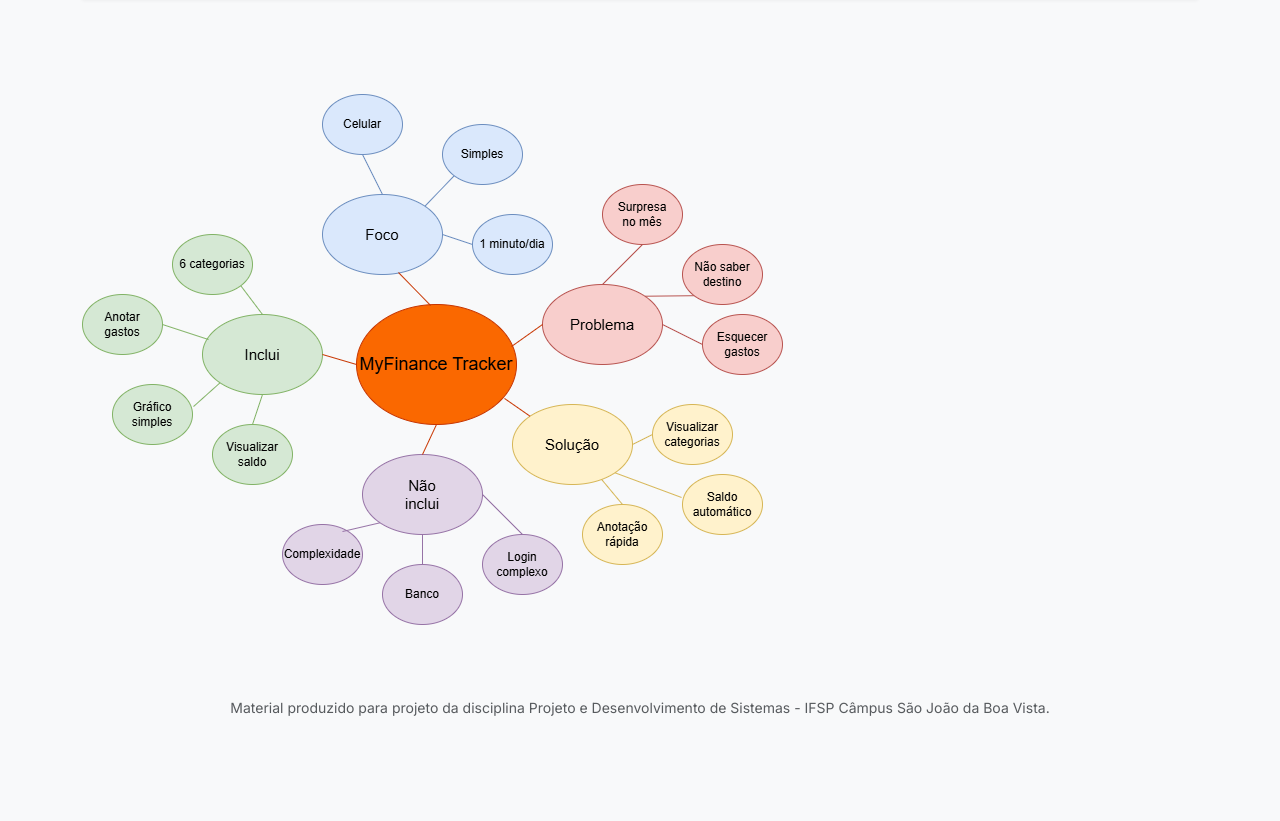
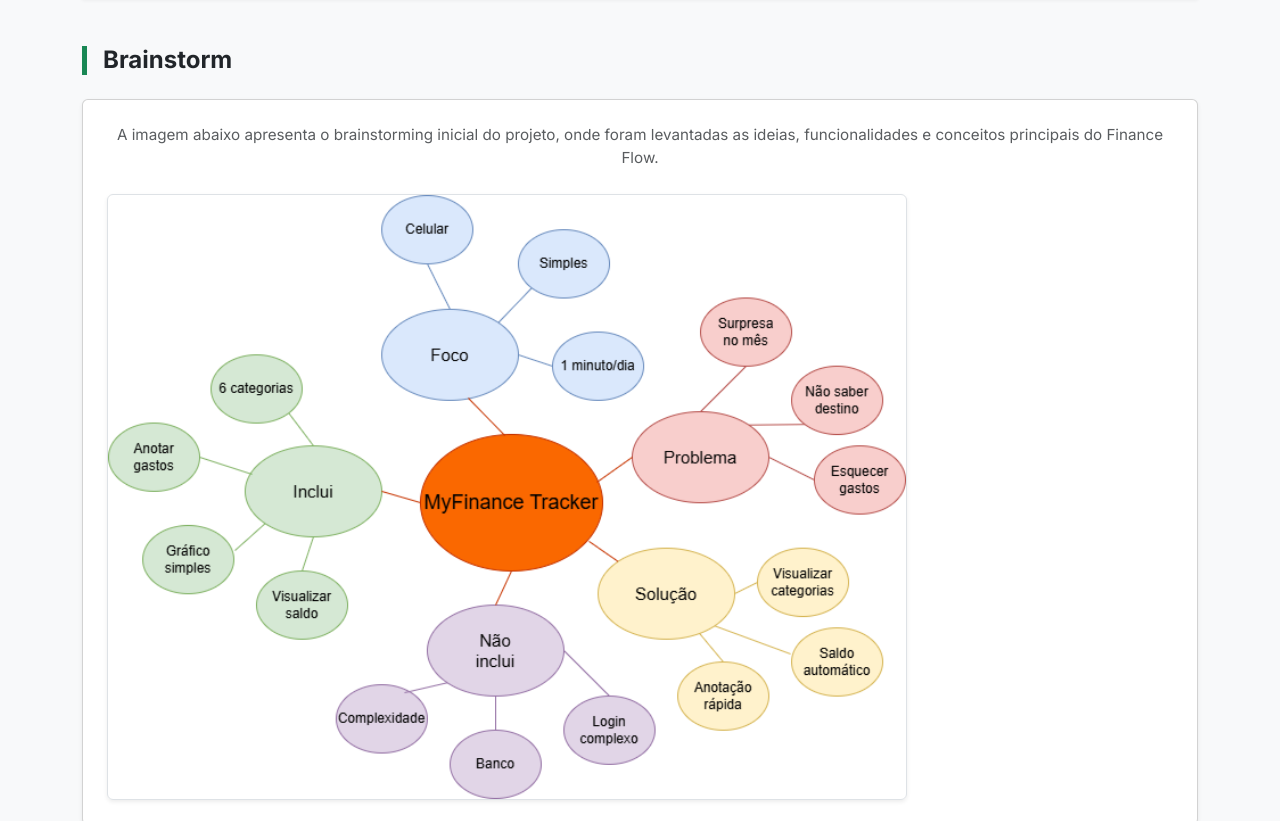
Before and after one commit to jvgfons/FinanceFlow-PDSI-IFSP, a website built with Vite: page index.html in a window 1280 px wide. Shown: the part 1077-1898 px from the top of the page. Before the commit the page ends 1819 px from the top, so only its background shows below. Built offline with nearby package versions, Linux system fonts and the light colour scheme.

Commit message:
Adicionado imagem Brainstorm

```diff
--- a/index.html
+++ b/index.html
@@ -50,6 +50,9 @@
               </li>
               <li class="nav-item">
                 <a class="nav-link" href="#escopo">Escopo</a>
+              </li>
+              <li class="nav-item">
+                <a class="nav-link" href="#brainstorm">Brainstorm</a>
               </li>
             </ul>
           </div>
@@ -172,19 +175,37 @@
             </div>
           </div>
         </div>
+      </section>
 
-        <div class="d-flex justify-content-end mt-5">
-          <button id="btnSemana2" class="btn btn-success shadow-lg">
-            Semana 2 <i class="bi bi-arrow-right-circle ms-2"></i>
-          </button>
+      <!-- Brainstorm -->
+      <section id="brainstorm" class="mb-5">
+        <h2 class="h4 fw-bold mb-4 section-title">Brainstorm</h2>
+
+        <div class="card shadow-sm text-center p-4">
+          <p class="text-muted mb-4">
+            A imagem abaixo apresenta o brainstorming inicial do projeto, onde foram levantadas as ideias, funcionalidades e conceitos principais do Finance Flow.
+          </p>
+          <img
+            src="/src/Brainstorm.png"
+            alt="Imagem do Brainstorm do Projeto Finance Flow"
+            class="img-fluid rounded shadow-sm border"
+            style="max-width: 800px;"
+          />
         </div>
       </section>
-      <img src="Brainstorm.png">
+
+      <!-- Botão Semana 2 -->
+      <div class="d-flex justify-content-end mt-5">
+        <button id="btnSemana2" class="btn btn-success shadow-lg">
+          Semana 2 <i class="bi bi-arrow-right-circle ms-2"></i>
+        </button>
+      </div>
     </main>
 
     <footer class="text-center py-4 mt-5 bg-light">
       <p class="mb-0 small text-muted">
-        Material produzido para projeto da disciplina Projeto e Desenvolvimento de Sistemas - IFSP Câmpus São João da Boa Vista.
+        Material produzido para projeto da disciplina Projeto e Desenvolvimento
+        de Sistemas - IFSP Câmpus São João da Boa Vista.
       </p>
     </footer>
 
--- a/src/style.css
+++ b/src/style.css
@@ -58,3 +58,21 @@ body{
   transform: translateX(5px);
   box-shadow: 0 0.5rem 1rem rgba(0, 0, 0, 0.2);
 }
+
+/* --- Seção Brainstorm --- */
+#brainstorm img {
+  border-radius: 8px;
+  max-width: 100%;
+  height: auto;
+  box-shadow: 0 .5rem 1rem rgba(0,0,0,.15);
+  transition: transform 0.3s ease-in-out;
+}
+
+#brainstorm img:hover {
+  transform: scale(1.02);
+}
+
+#brainstorm p {
+  color: var(--ifsp-gray);
+  font-size: 0.95rem;
+}
```
